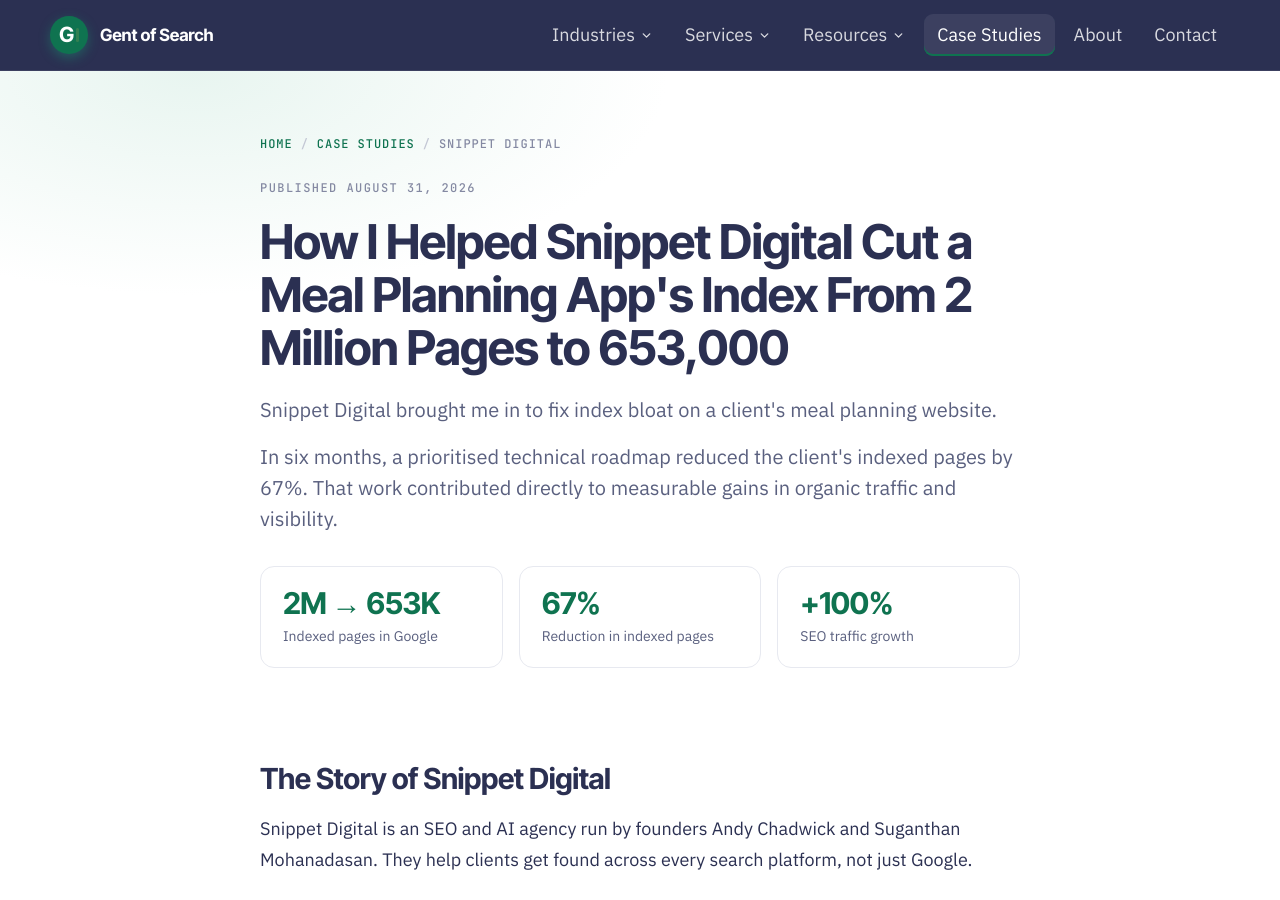
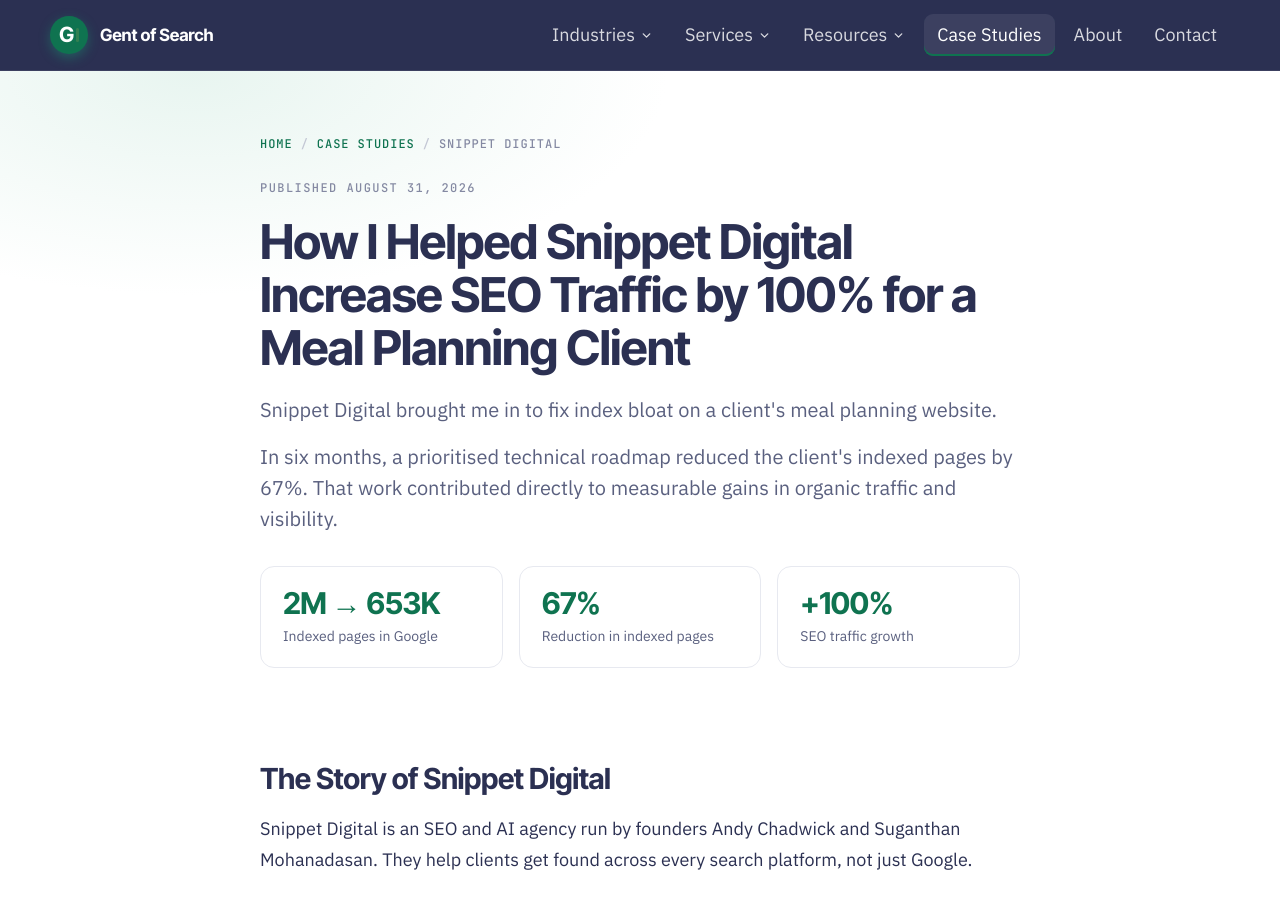
Before and after one commit to Gent-of-Search/gentofsearch.com, a Jekyll site: the page built from _case_studies/snippet-digital.md, in a window 1280 px wide and 900 px high. Built offline with Jekyll 4.4.1, drawn with Linux system fonts in a browser that asks for light colours.

Commit message:
Retitle Snippet Digital case study around the traffic result
Co-Authored-By: Claude Opus 5.5 <noreply@anthropic.com>

```diff
--- a/_case_studies/snippet-digital.md
+++ b/_case_studies/snippet-digital.md
@@ -1,5 +1,5 @@
 ---
-title: "How I Helped Snippet Digital Cut a Meal Planning App's Index From 2 Million Pages to 653,000"
+title: "How I Helped Snippet Digital Increase SEO Traffic by 100% for a Meal Planning Client"
 client: Snippet Digital
 industry: Agency · Meal Planning App
 date: 2026-08-31
```
